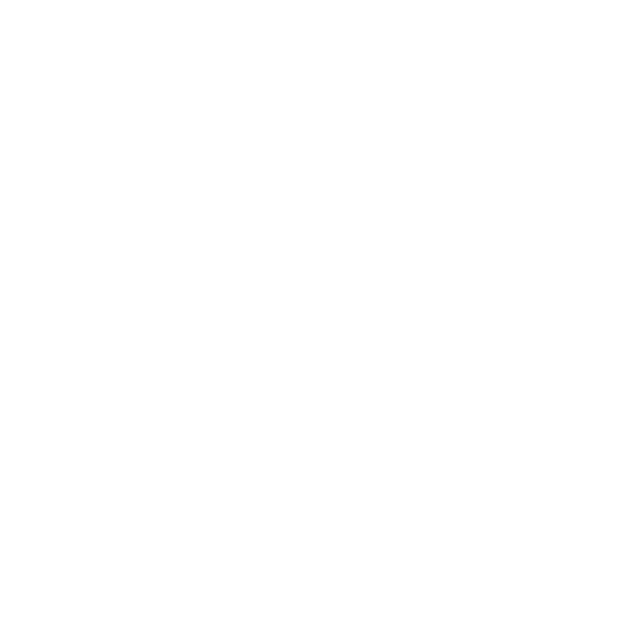
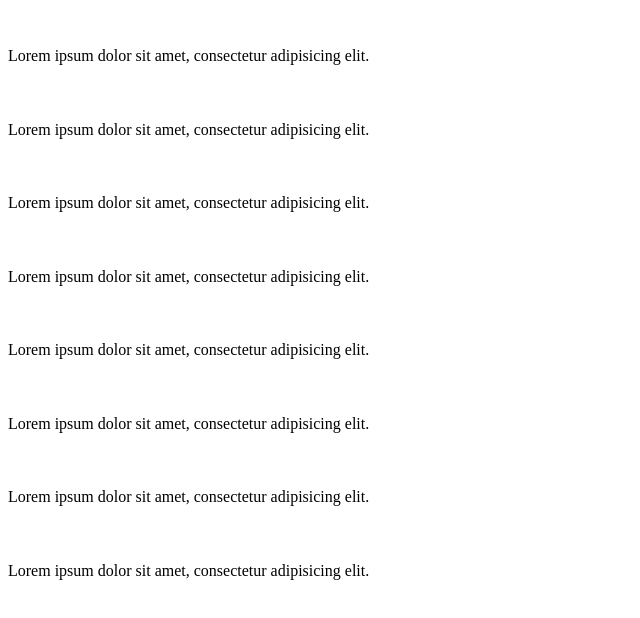
Before and after one commit to Amsterdanvasconcelos/slide-infinite, a plain HTML site: page index.html in a window 1280 px wide. Shown: the whole page, without its empty margins (0-640 px from the left). Drawn offline with Linux system fonts and the light colour scheme.

Commit message:
Update index.html

```diff
--- a/index.html
+++ b/index.html
@@ -1,18 +1,94 @@
 <!DOCTYPE html>
 <html lang="pt-br">
+
 <head>
     <meta charset="UTF-8">
     <meta http-equiv="X-UA-Compatible" content="IE=edge">
     <meta name="viewport" content="width=device-width, initial-scale=1.0">
     <title>Slide Infinito</title>
 </head>
+
 <body>
     <div class="wrapper">
         <div class="wrapper-slide">
             <div class="slide-list">
 
-            </div> <!--slide-list-->
-        </div> <!--wrapper-slide-->
-    </div> <!--wrapper-->
+                <div class="slide-item">
+                    <div class="slide-content">
+                        <img src="" alt="">
+                        <div class="slide-description">
+                            <h1></h1>
+                            <p>Lorem ipsum dolor sit amet, consectetur adipisicing elit.</p>
+                        </div>
+                    </div> <!-- slide-content -->
+                </div> <!-- slide-item -->
+                <div class="slide-item">
+                    <div class="slide-content">
+                        <img src="" alt="">
+                        <div class="slide-description">
+                            <h1></h1>
+                            <p>Lorem ipsum dolor sit amet, consectetur adipisicing elit.</p>
+                        </div>
+                    </div> <!-- slide-content -->
+                </div> <!-- slide-item -->
+                <div class="slide-item">
+                    <div class="slide-content">
+                        <img src="" alt="">
+                        <div class="slide-description">
+                            <h1></h1>
+                            <p>Lorem ipsum dolor sit amet, consectetur adipisicing elit.</p>
+                        </div>
+                    </div> <!-- slide-content -->
+                </div> <!-- slide-item -->
+                <div class="slide-item">
+                    <div class="slide-content">
+                        <img src="" alt="">
+                        <div class="slide-description">
+                            <h1></h1>
+                            <p>Lorem ipsum dolor sit amet, consectetur adipisicing elit.</p>
+                        </div>
+                    </div> <!-- slide-content -->
+                </div> <!-- slide-item -->
+                <div class="slide-item">
+                    <div class="slide-content">
+                        <img src="" alt="">
+                        <div class="slide-description">
+                            <h1></h1>
+                            <p>Lorem ipsum dolor sit amet, consectetur adipisicing elit.</p>
+                        </div>
+                    </div> <!-- slide-content -->
+                </div> <!-- slide-item -->
+                <div class="slide-item">
+                    <div class="slide-content">
+                        <img src="" alt="">
+                        <div class="slide-description">
+                            <h1></h1>
+                            <p>Lorem ipsum dolor sit amet, consectetur adipisicing elit.</p>
+                        </div>
+                    </div> <!-- slide-content -->
+                </div> <!-- slide-item -->
+                <div class="slide-item">
+                    <div class="slide-content">
+                        <img src="" alt="">
+                        <div class="slide-description">
+                            <h1></h1>
+                            <p>Lorem ipsum dolor sit amet, consectetur adipisicing elit.</p>
+                        </div>
+                    </div> <!-- slide-content -->
+                </div> <!-- slide-item -->
+                <div class="slide-item">
+                    <div class="slide-content">
+                        <img src="" alt="">
+                        <div class="slide-description">
+                            <h1></h1>
+                            <p>Lorem ipsum dolor sit amet, consectetur adipisicing elit.</p>
+                        </div>
+                    </div> <!-- slide-content -->
+                </div> <!-- slide-item -->
+
+            </div> <!-- slide-list -->
+        </div> <!-- wrapper-slide -->
+    </div> <!-- wrapper -->
 </body>
+
 </html>
```
